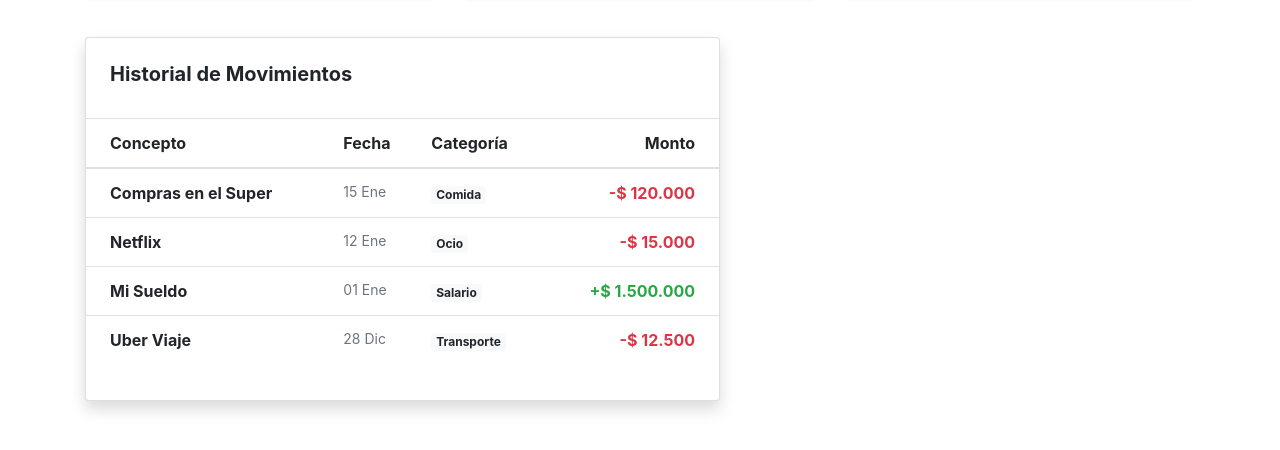
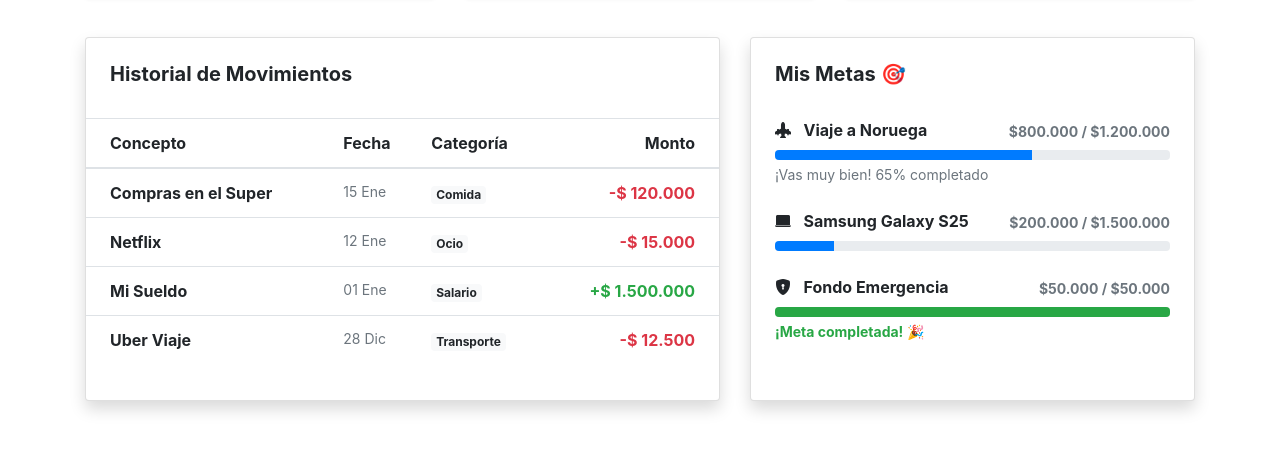
Before and after one commit to kacastilloch/Proyecto-SmartBudget, a website: page menu.html in a window 1280 px wide. Shown: the part 250-700 px from the top of the page. Drawn offline with nearby package versions, Linux system fonts and the light colour scheme.

Commit message:
sección de metas con barras de progreso y pie de página

```diff
--- a/menu.html
+++ b/menu.html
@@ -123,6 +123,62 @@
             </div>
         </div>
         <!--metas o propositos-->
+        <div class="col-lg-5 mb-4">
+                <div class="card tarjeta-contenido shadow h-100" id="metas">
+                    <div class="card-header bg-transparent border-0 pt-4 px-4">
+                        <h3 class="h5 font-weight-bold m-0">Mis Metas 🎯</h3>
+                    </div>
+                    <div class="card-body px-4">
+
+                        <div class="item-meta mb-4">
+                            <div class="d-flex justify-content-between align-items-end mb-2">
+                                <div>
+                                    <i class="bi bi-airplane-engines-fill mr-2 texto-primario-personalizado"></i>
+                                    <span class="font-weight-bold h6">Viaje a Noruega</span>
+                                </div>
+                                <span class="small font-weight-bold text-muted">$800.000 / $1.200.000</span>
+                            </div>
+
+                            <div class="progress" style="height: 10px;">
+                                <!--barra de progreso-->
+                                <div class="progress-bar fondo-progreso-personalizado" role="progressbar"
+                                    style="width: 65%;"></div>
+                            </div>
+                            <small class="text-muted mt-1 d-block">¡Vas muy bien! 65% completado</small>
+                        </div>
+
+                        <div class="item-meta mb-4">
+                            <div class="d-flex justify-content-between align-items-end mb-2">
+                                <div>
+                                    <i class="bi bi-laptop-fill mr-2 texto-primario-personalizado"></i>
+                                    <span class="font-weight-bold h6">Samsung Galaxy S25</span>
+                                </div>
+                                <span class="small font-weight-bold text-muted">$200.000 / $1.500.000</span>
+                            </div>
+                            <div class="progress" style="height: 10px;">
+                                <div class="progress-bar fondo-progreso-personalizado" role="progressbar"
+                                    style="width: 15%;"></div>
+                            </div>
+                        </div>
+
+                        <div class="item-meta">
+                            <div class="d-flex justify-content-between align-items-end mb-2">
+                                <div>
+                                    <i class="bi bi-shield-lock-fill mr-2 texto-primario-personalizado"></i>
+                                    <span class="font-weight-bold h6">Fondo Emergencia</span>
+                                </div>
+                                <span class="small font-weight-bold text-muted">$50.000 / $50.000</span>
+                            </div>
+                            <div class="progress" style="height: 10px;">
+                                <div class="progress-bar bg-success" role="progressbar" style="width: 100%;"></div>
+                            </div>
+                            <small class="text-success mt-1 d-block font-weight-bold">¡Meta completada! 🎉</small>
+                        </div>
+
+                    </div>
+                </div>
+            </div>
+        </div>
     </main>
     <footer></footer>
     <script src="https://code.jquery.com/jquery-3.5.1.slim.min.js"></script>
```
